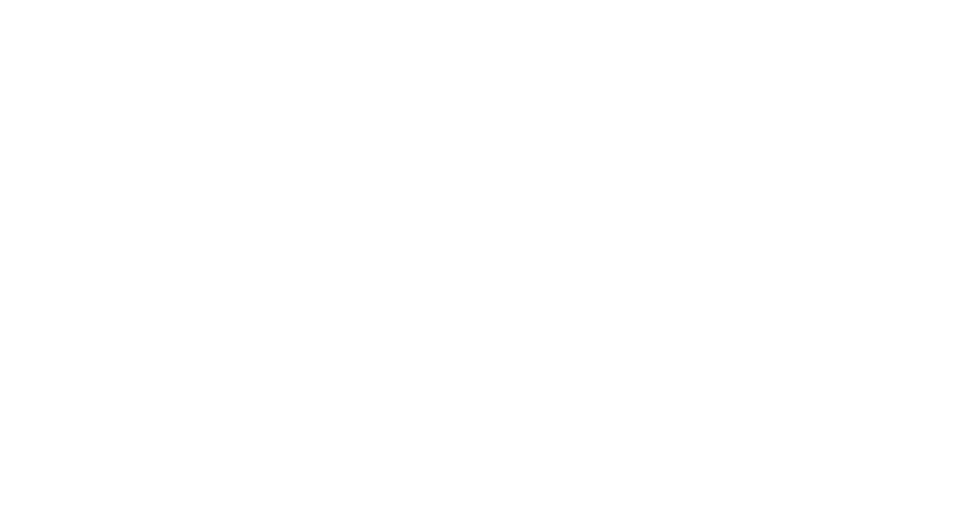
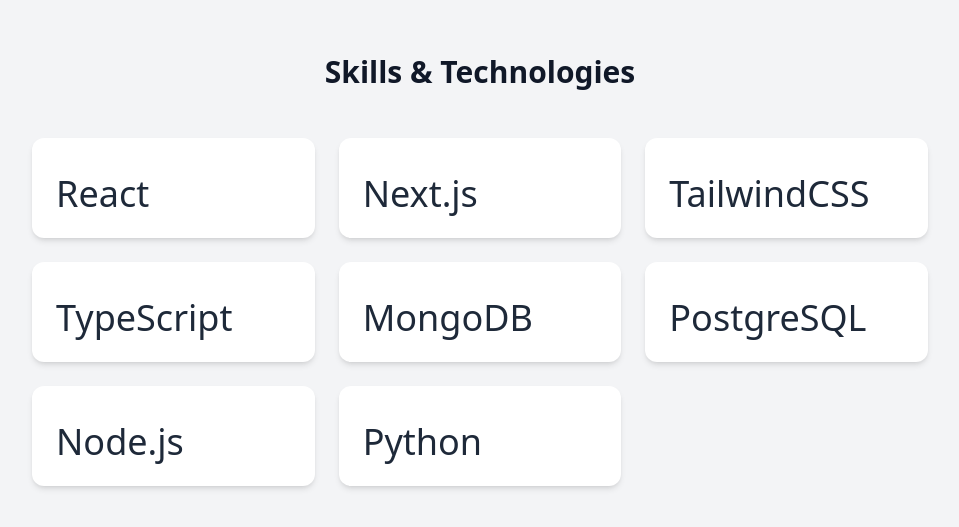
Before and after one commit to ankur0704/portfolio-scratch-v2, a Next.js app: page / in a window 1280 px wide. Shown: the part 1626-2153 px from the top of the page, without its empty margins (160-1119 px from the left). Before the commit the page ends 1600 px from the top, so only its background shows below. Built offline with nearby package versions, Linux system fonts and the light colour scheme.

Commit message:
tech stack

```diff
--- a/src/app/page.tsx
+++ b/src/app/page.tsx
@@ -93,6 +93,69 @@
           </div>
         </div>
       </section>
+      {/* skill section */}
+      <section id="skills" className="min-h-screen bg-gray-100 px-4 py-20">
+        <div className="mx-auto max-w-4xl">
+          {/* title */}
+          <h2 className=" mb-12 text-center text-3xl font-bold text-gray-900">
+            Skills & Technologies
+          </h2>
+
+          {/* skills grid */}
+          <div className="grid grid-cols-2 gap-6 md:grid-cols-3 lg:grid-cols-3">
+            <div className="flex felx-col items-center rounded-xl bg-white p-6 shadow-md transition-all hover:scale-105 hover:shadow-lg">
+              <span className="text-4xl">
+                <p className=" mt-3 font-medium text-gray-800">React</p>
+              </span>
+            </div>
+
+            <div className="flex felx-col items-center rounded-xl bg-white p-6 shadow-md transition-all hover:scale-105 hover:shadow-lg">
+              <span className="text-4xl">
+                <p className=" mt-3 font-medium text-gray-800">Next.js</p>
+              </span>
+            </div>
+
+            <div className="flex felx-col items-center rounded-xl bg-white p-6 shadow-md transition-all hover:scale-105 hover:shadow-lg">
+              <span className="text-4xl">
+                <p className=" mt-3 font-medium text-gray-800">TailwindCSS</p>
+              </span>
+            </div>
+
+            <div className="flex felx-col items-center rounded-xl bg-white p-6 shadow-md transition-all hover:scale-105 hover:shadow-lg">
+              <span className="text-4xl">
+                <p className=" mt-3 font-medium text-gray-800">TypeScript</p>
+              </span>
+            </div>
+
+            <div className="flex felx-col items-center rounded-xl bg-white p-6 shadow-md transition-all hover:scale-105 hover:shadow-lg">
+              <span className="text-4xl">
+                <p className=" mt-3 font-medium text-gray-800">MongoDB</p>
+              </span>
+            </div>
+
+            <div className="flex felx-col items-center rounded-xl bg-white p-6 shadow-md transition-all hover:scale-105 hover:shadow-lg">
+              <span className="text-4xl">
+                <p className=" mt-3 font-medium text-gray-800">PostgreSQL</p>
+              </span>
+            </div>
+
+            <div className="flex felx-col items-center rounded-xl bg-white p-6 shadow-md transition-all hover:scale-105 hover:shadow-lg">
+              <span className="text-4xl">
+                <p className=" mt-3 font-medium text-gray-800">Node.js</p>
+              </span>
+            </div>
+
+            <div className="flex felx-col items-center rounded-xl bg-white p-6 shadow-md transition-all hover:scale-105 hover:shadow-lg">
+              <span className="text-4xl">
+                <p className=" mt-3 font-medium text-gray-800">Python</p>
+              </span>
+            </div>
+
+
+
+          </div>
+        </div>
+      </section>
 
     </main>
   )
```
